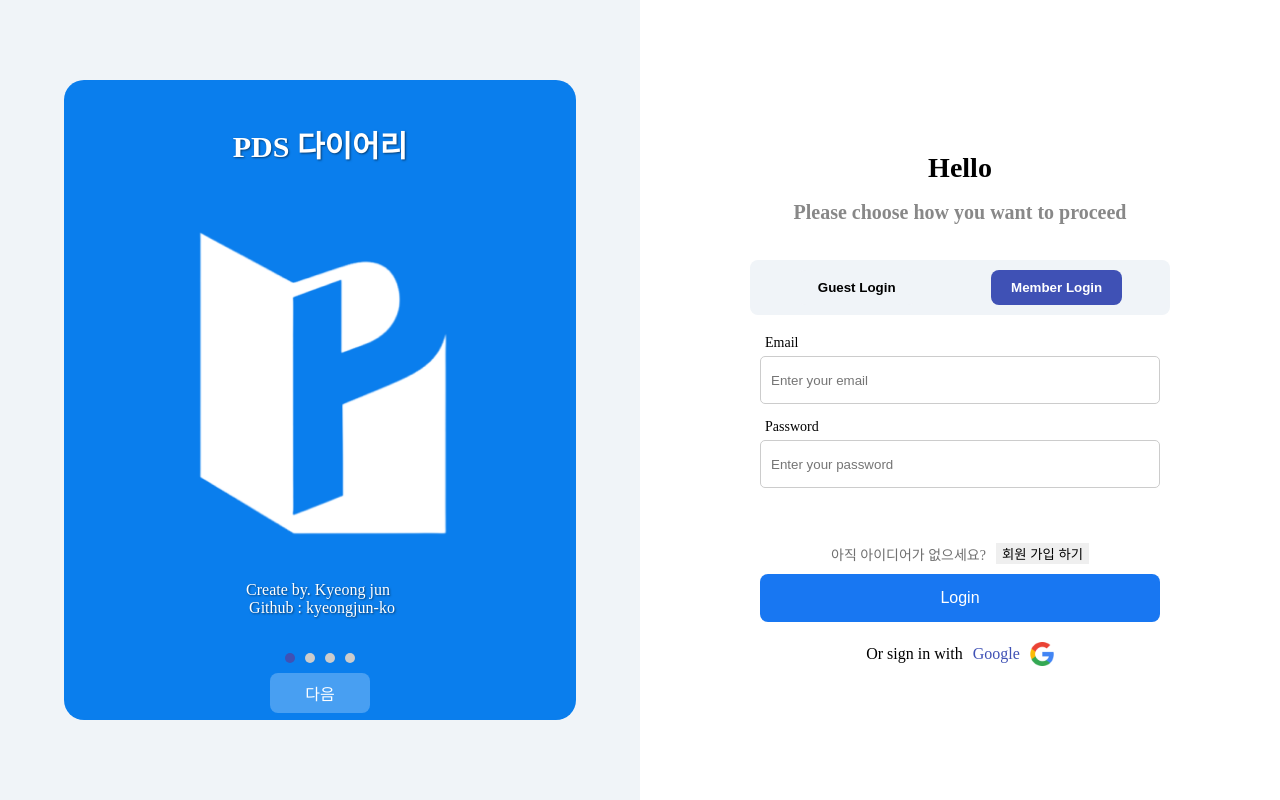
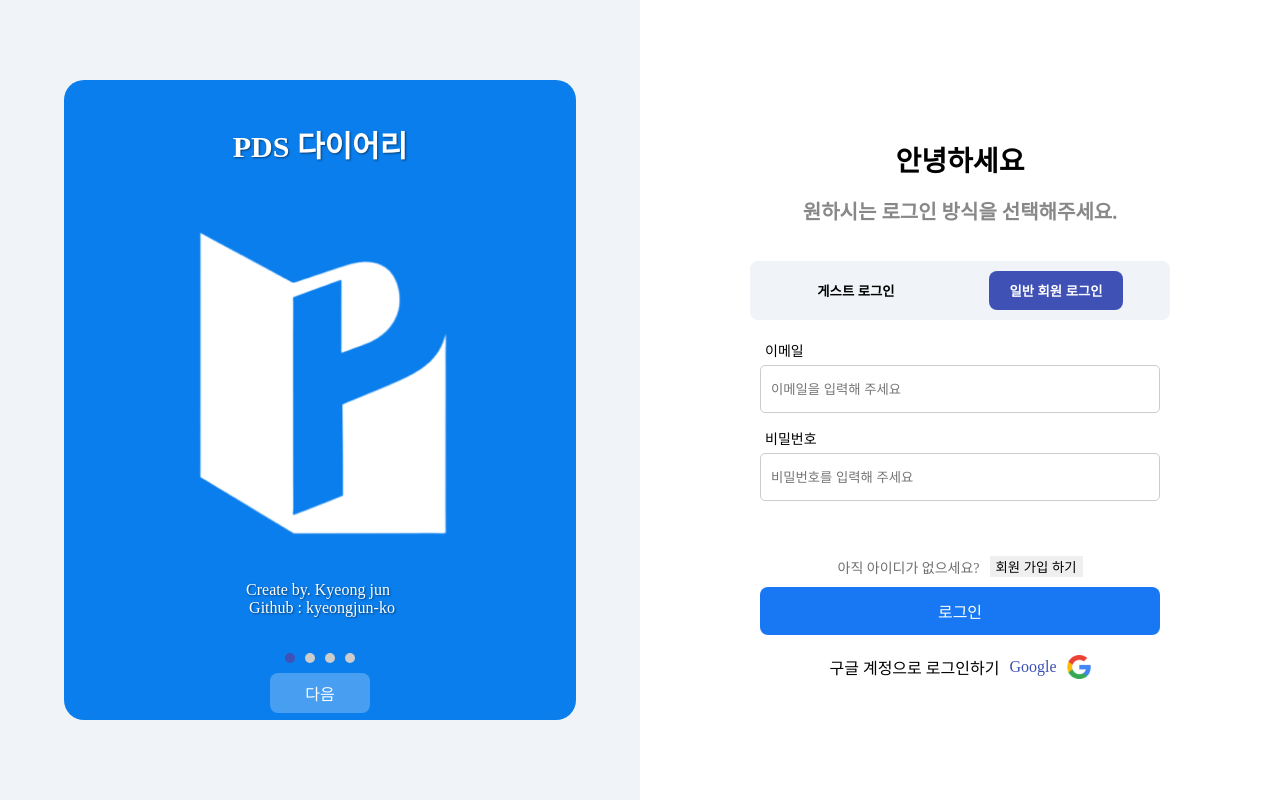
Before and after one commit to Personal-Daily-Scheduler/PDS-Client, a React (Vite) app: page / in a window 1280 px wide. Built offline with nearby package versions, Linux system fonts and the light colour scheme; no server answers.

Commit message:
[refactor] 로그인 화면 한글화

```diff
--- a/src/components/Login/index.jsx
+++ b/src/components/Login/index.jsx
@@ -172,10 +172,10 @@ function Login() {
   const renderGuestForm = (size) => (
     <GuestLogin>
       <Input
-        label="Nickname"
+        label="이름"
         type="text"
         value={username}
-        placeholder="Enter your Nickname"
+        placeholder="이름을 입력해주세요"
         onChange={(e) => handleInputChange(e, "username")}
         onEnterDown={handleClickLoginButton}
         size={size ? { width: size.width, height: size.height } : 0}
@@ -193,34 +193,34 @@ function Login() {
   const renderSighUpForm = (size) => (
     <SignUp>
       <Input
-        label="Username"
+        label="이름"
         type="text"
         value={username}
-        placeholder="Enter your username"
+        placeholder="이름을 입력해 주세요"
         onChange={(e) => handleInputChange(e, "username")}
         size={size ? { width: size.width, height: size.height } : 0}
       />
       <Input
-        label="Email"
+        label="이메일"
         type="email"
         value={email}
-        placeholder="Enter your email"
+        placeholder="이메일을 입력해 주세요"
         onChange={(e) => handleInputChange(e, "email")}
         size={size ? { width: size.width, height: size.height } : 0}
       />
       <Input
-        label="Password"
+        label="비밀번호"
         type="password"
         value={password}
-        placeholder="Enter your password"
+        placeholder="비밀번호를 입력해 주세요"
         onChange={(e) => handleInputChange(e, "password")}
         size={size ? { width: size.width, height: size.height } : 0}
       />
       <Input
-        label="Confirm Password"
+        label="비밀번호 확인"
         type="password"
         value={confirmPassword}
-        placeholder="Confirm your password"
+        placeholder="비밀번호를 한번 더 입력해 주세요"
         onChange={(e) => handleInputChange(e, "confirmPassword")}
         onEnterDown={handleClickLoginButton}
         size={size ? { width: size.width, height: size.height } : 0}
@@ -237,17 +237,17 @@ function Login() {
   const renderUserForm = (size) => (
     <MemberLogin>
       <Input
-        label="Email"
+        label="이메일"
         type="email"
-        placeholder="Enter your email"
+        placeholder="이메일을 입력해 주세요"
         onChange={(e) => handleInputChange(e, "email")}
         size={size ? { width: size.width, height: size.height } : 0}
       >
       </Input>
       <Input
-        label="Password"
+        label="비밀번호"
         type="password"
-        placeholder="Enter your password"
+        placeholder="비밀번호를 입력해 주세요"
         onChange={(e) => handleInputChange(e, "password")}
         onEnterDown={handleClickLoginButton}
         size={size ? { width: size.width, height: size.height } : 0}
@@ -272,18 +272,18 @@ function Login() {
           <Wrapper className="content-right">
             {selectedOption !== "signUp" ? (
               <>
-                <CommonTitle mainTitle="Hello" subTitle="Please choose how you want to proceed" />
+                <CommonTitle mainTitle="안녕하세요" subTitle="원하시는 로그인 방식을 선택해주세요." />
                 <ButtonLine>
                   <StyledButton selected={selectedOption === "guest"} onClick={() => handleButtonClick("guest")}>
-                    Guest Login
+                    게스트 로그인
                   </StyledButton>
                   <StyledButton selected={selectedOption === "signIn"} onClick={() => handleButtonClick("signIn")}>
-                    Member Login
+                    일반 회원 로그인
                   </StyledButton>
                 </ButtonLine>
               </>
             ) : (
-              <CommonTitle mainTitle="SignUp" subTitle="Create a new account to get started" />
+              <CommonTitle mainTitle="회원가입" subTitle="PDS 다이어리에 오신것을 환영합니다." />
             )}
             <LoginContentWrapper>
               {selectedOption === "guest" && renderGuestForm()}
@@ -293,11 +293,11 @@ function Login() {
             {selectedOption !== "signUp" ? (
               <>
                 <DescriptionWrapper>
-                  <TextWrapper>아직 아이디어가 없으세요?</TextWrapper>
+                  <TextWrapper>아직 아이디가 없으세요?</TextWrapper>
                   <ButtonText onClick={() => handleButtonClick("signUp")}>회원 가입 하기</ButtonText>
                 </DescriptionWrapper>
                 <CommonButton width="400px" height="48px" onClick={handleClickLoginButton}>
-                  Login
+                  로그인
                 </CommonButton>
               </>
             ) : (
@@ -307,12 +307,12 @@ function Login() {
                   <ButtonText onClick={() => handleButtonClick("signIn")}>로그인 하기</ButtonText>
                 </DescriptionWrapper>
                 <CommonButton width="400px" height="48px" onClick={handleClickLoginButton}>
-                  SignUp
+                  가입하기
                 </CommonButton>
               </>
             )}
             <GoogleSignInContainer>
-              Or sign in with
+              구글 계정으로 로그인하기
               <Link to="*">Google</Link>
               <GoogleLogo src={googleLogoImage} alt="Google Logo" />
             </GoogleSignInContainer>
@@ -329,18 +329,18 @@ function Login() {
           >
             {selectedOption !== "signUp" ? (
               <>
-                <CommonTitle mainTitle="Hello" subTitle="Please choose how you want to proceed" />
+                <CommonTitle mainTitle="안녕하세요" subTitle="원하시는 로그인 방식을 선택해주세요." />
                 <ButtonLine isMobileScreen={isMobile}>
                   <StyledButton selected={selectedOption === "guest"} onClick={() => handleButtonClick("guest")}>
-                    Guest Login
+                    게스트 로그인
                   </StyledButton>
                   <StyledButton selected={selectedOption === "signIn"} onClick={() => handleButtonClick("signIn")}>
-                    Member Login
+                    일반 회원 로그인
                   </StyledButton>
                 </ButtonLine>
               </>
             ) : (
-              <CommonTitle mainTitle="SignUp" subTitle="Create a new account to get started" />
+              <CommonTitle mainTitle="회원가입" subTitle="PDS 다이어리에 오신것을 환영합니다." />
             )}
             <LoginContentWrapper>
               {selectedOption === "guest" && renderGuestForm({ width: "350px", height: "50px" })}
@@ -350,11 +350,11 @@ function Login() {
             {selectedOption !== "signUp" ? (
               <>
                 <DescriptionWrapper>
-                  <TextWrapper>아직 아이디어가 없으세요?</TextWrapper>
+                  <TextWrapper>아직 아이디가 없으세요?</TextWrapper>
                   <ButtonText onClick={() => handleButtonClick("signUp")}>회원 가입 하기</ButtonText>
                 </DescriptionWrapper>
                 <CommonButton width="350px" height="50px" onClick={handleClickLoginButton}>
-                  Login
+                  로그인
                 </CommonButton>
               </>
             ) : (
@@ -364,12 +364,12 @@ function Login() {
                   <ButtonText onClick={() => handleButtonClick("signIn")}>로그인 하기</ButtonText>
                 </DescriptionWrapper>
                 <CommonButton width="350px" height="50px" onClick={handleClickLoginButton}>
-                  SignUp
+                  회원가입
                 </CommonButton>
               </>
             )}
             <GoogleSignInContainer>
-              Or sign in with
+              구글 계정으로 로그인하기
               <Link to="*">Google</Link>
               <GoogleLogo src={googleLogoImage} alt="Google Logo" />
             </GoogleSignInContainer>
```
